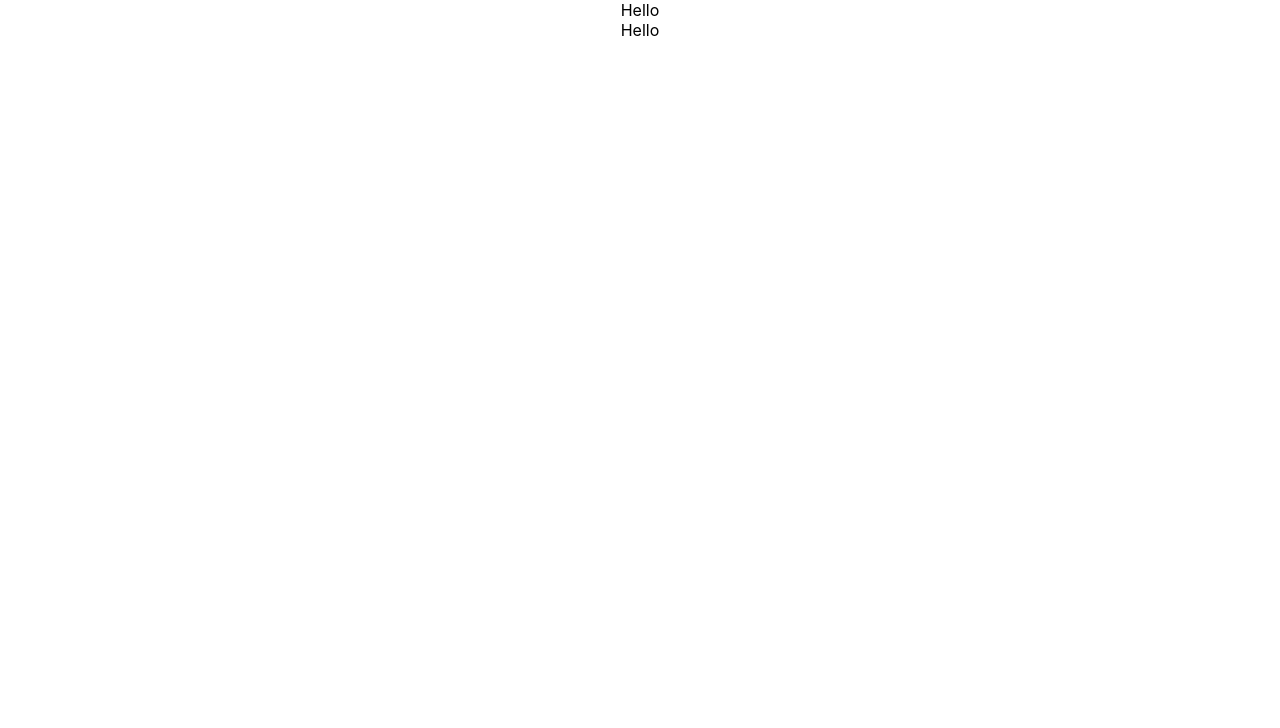
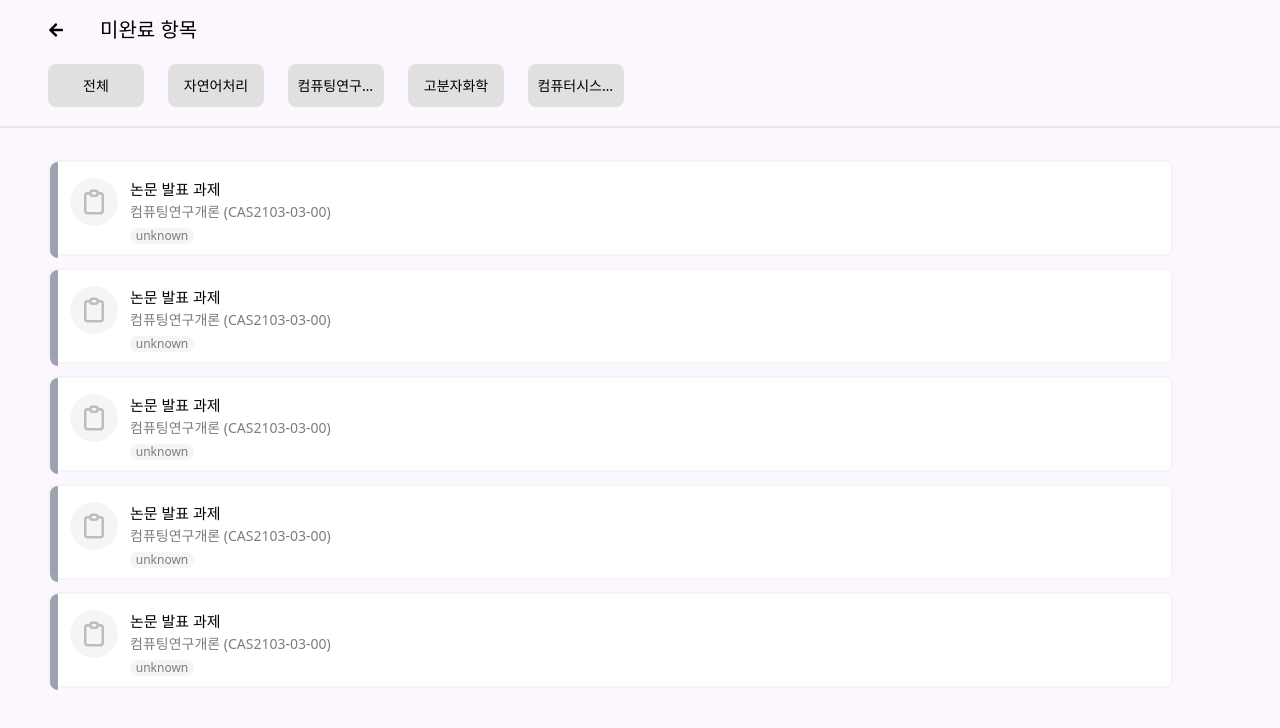
Before and after one commit to Sooobeo/Yalarmy, a React (Create React App) app in the folder yalarmy/: page / in a window 1280 px wide. Shown: the top 728 px of the page. Built offline with nearby package versions, Linux system fonts and the light colour scheme.

Commit message:
finished unfinished tasks page

```diff
--- /dev/null
+++ b/yalarmy/postcss.config.js
@@ -0,0 +1,7 @@
+
+module.exports = {
+  plugins: {
+    tailwindcss: {},
+    autoprefixer: {},
+  },
+};
--- a/yalarmy/src/App.js
+++ b/yalarmy/src/App.js
@@ -1,11 +1,10 @@
-import Calendar from './components/Calendar.js';
+import Unfinished from './pages/Unfinished.js';
 import './App.css';
 
 function App() {
   return (
     <div className="App">
-      <Calendar></Calendar>
-      <Calendar></Calendar>
+      <Unfinished></Unfinished>
     </div>
   );
 }
--- a/yalarmy/src/components/Calendar.js
+++ /dev/null
@@ -1,13 +0,0 @@
-
-function Calendar() {
-    return (
-        <div>
-            Hello
-        </div>
-    );
-
-
-}
-
-
-export default Calendar;
--- a/yalarmy/src/index.css
+++ b/yalarmy/src/index.css
@@ -1,13 +1,3 @@
-body {
-  margin: 0;
-  font-family: -apple-system, BlinkMacSystemFont, 'Segoe UI', 'Roboto', 'Oxygen',
-    'Ubuntu', 'Cantarell', 'Fira Sans', 'Droid Sans', 'Helvetica Neue',
-    sans-serif;
-  -webkit-font-smoothing: antialiased;
-  -moz-osx-font-smoothing: grayscale;
-}
-
-code {
-  font-family: source-code-pro, Menlo, Monaco, Consolas, 'Courier New',
-    monospace;
-}
+@tailwind base;
+@tailwind components;
+@tailwind utilities;
--- /dev/null
+++ b/yalarmy/src/pages/Unfinished.js
@@ -0,0 +1,112 @@
+import { FaArrowLeft } from "react-icons/fa";
+import { HiOutlineClipboard } from "react-icons/hi";
+
+function Unfinished ()
+{
+    return (
+        <div>
+            {/* Appbar */}
+            <div className = "w-[100%] h-[8em] py-[1em] px-[3em] bg-[#fcf7fe] flex flex-col gap-5 border-b-2 border-b-gray">
+                <div className = "flex flex-row gap-9 items-center">
+                    <FaArrowLeft />
+                    <h2 className = "text-xl">미완료 항목</h2>
+                </div>
+                <div className = "flex flex-row gap-6 font-medium text-sm">
+                    <div className="h-[2.7rem] w-[6rem] bg-[#e0e0e0] rounded-lg flex justify-center items-center">
+                        <span className="truncate block w-[80%] text-center">전체</span>
+                    </div>
+
+                    <div className="h-[2.7rem] w-[6rem] bg-[#e0e0e0] rounded-lg flex justify-center items-center">
+                        <span className="truncate block w-[80%] text-center">자연어처리</span>
+                    </div>
+
+                    <div className="h-[2.7rem] w-[6rem] bg-[#e0e0e0] rounded-lg flex justify-center items-center">
+                        <span className="truncate block w-[80%] text-center">컴퓨팅연구개론</span>
+                    </div>
+
+                    <div className="h-[2.7rem] w-[6rem] bg-[#e0e0e0] rounded-lg flex justify-center items-center">
+                        <span className="truncate block w-[80%] text-center">고분자화학</span>
+                    </div>
+
+                    <div className="h-[2.7rem] w-[6rem] bg-[#e0e0e0] rounded-lg flex justify-center items-center">
+                        <span className="truncate block w-[80%] text-center">컴퓨터시스템</span>
+                    </div>
+                </div>
+            </div>
+            {/* Content */}
+            <div className = "flex flex-col h-[100rem] py-[2em] px-[3em] gap-3 bg-[#fcf7fe]">
+                <div className = "flex flex-row h-[6rem] w-[95%] bg-[#ffffff] border-2 border-gray-100 rounded-lg py-[0.5rem] gap-3 py-[1rem]">
+                    <div className="relative left-0 top-[-1rem] h-[6rem] w-2 bg-gray-400 rounded-l-lg"></div>
+                    <div className = "rounded-full h-[3em] w-[3em] bg-[#f5f5f5] flex justify-center items-center">
+                        <HiOutlineClipboard className = "text-3xl text-[#bdbdbd]" />
+                    </div>
+                    <div className = "flex flex-col text-left gap-[0.1rem]">
+                        <p className = "text-[15px]">논문 발표 과제</p>
+                        <p className = "text-sm text-[#7d7d7d]">컴퓨팅연구개론 (CAS2103-03-00)</p>
+                        <div className = "h-4 my-1 w-[4em] bg-[#f5f5f5] flex justify-center items-center rounded-lg">
+                            <p className = "text-xs text-[#7d7d7d]">unknown</p>
+                        </div>
+                    </div>
+                </div>
+                <div className = "flex flex-row h-[6rem] w-[95%] bg-[#ffffff] border-2 border-gray-100 rounded-lg py-[0.5rem] gap-3 py-[1rem]">
+                    <div className="relative left-0 top-[-1rem] h-[6rem] w-2 bg-gray-400 rounded-l-lg"></div>
+                    <div className = "rounded-full h-[3em] w-[3em] bg-[#f5f5f5] flex justify-center items-center">
+                        <HiOutlineClipboard className = "text-3xl text-[#bdbdbd]" />
+                    </div>
+                    <div className = "flex flex-col text-left gap-[0.1rem]">
+                        <p className = "text-[15px]">논문 발표 과제</p>
+                        <p className = "text-sm text-[#7d7d7d]">컴퓨팅연구개론 (CAS2103-03-00)</p>
+                        <div className = "h-4 my-1 w-[4em] bg-[#f5f5f5] flex justify-center items-center rounded-lg">
+                            <p className = "text-xs text-[#7d7d7d]">unknown</p>
+                        </div>
+                    </div>
+                </div>
+                <div className = "flex flex-row h-[6rem] w-[95%] bg-[#ffffff] border-2 border-gray-100 rounded-lg py-[0.5rem] gap-3 py-[1rem]">
+                    <div className="relative left-0 top-[-1rem] h-[6rem] w-2 bg-gray-400 rounded-l-lg"></div>
+                    <div className = "rounded-full h-[3em] w-[3em] bg-[#f5f5f5] flex justify-center items-center">
+                        <HiOutlineClipboard className = "text-3xl text-[#bdbdbd]" />
+                    </div>
+                    <div className = "flex flex-col text-left gap-[0.1rem]">
+                        <p className = "text-[15px]">논문 발표 과제</p>
+                        <p className = "text-sm text-[#7d7d7d]">컴퓨팅연구개론 (CAS2103-03-00)</p>
+                        <div className = "h-4 my-1 w-[4em] bg-[#f5f5f5] flex justify-center items-center rounded-lg">
+                            <p className = "text-xs text-[#7d7d7d]">unknown</p>
+                        </div>
+                    </div>
+                </div>
+                <div className = "flex flex-row h-[6rem] w-[95%] bg-[#ffffff] border-2 border-gray-100 rounded-lg py-[0.5rem] gap-3 py-[1rem]">
+                    <div className="relative left-0 top-[-1rem] h-[6rem] w-2 bg-gray-400 rounded-l-lg"></div>
+                    <div className = "rounded-full h-[3em] w-[3em] bg-[#f5f5f5] flex justify-center items-center">
+                        <HiOutlineClipboard className = "text-3xl text-[#bdbdbd]" />
+                    </div>
+                    <div className = "flex flex-col text-left gap-[0.1rem]">
+                        <p className = "text-[15px]">논문 발표 과제</p>
+                        <p className = "text-sm text-[#7d7d7d]">컴퓨팅연구개론 (CAS2103-03-00)</p>
+                        <div className = "h-4 my-1 w-[4em] bg-[#f5f5f5] flex justify-center items-center rounded-lg">
+                            <p className = "text-xs text-[#7d7d7d]">unknown</p>
+                        </div>
+                    </div>
+                </div>
+                <div className = "flex flex-row h-[6rem] w-[95%] bg-[#ffffff] border-2 border-gray-100 rounded-lg py-[0.5rem] gap-3 py-[1rem]">
+                    <div className="relative left-0 top-[-1rem] h-[6rem] w-2 bg-gray-400 rounded-l-lg"></div>
+                    <div className = "rounded-full h-[3em] w-[3em] bg-[#f5f5f5] flex justify-center items-center">
+                        <HiOutlineClipboard className = "text-3xl text-[#bdbdbd]" />
+                    </div>
+                    <div className = "flex flex-col text-left gap-[0.1rem]">
+                        <p className = "text-[15px]">논문 발표 과제</p>
+                        <p className = "text-sm text-[#7d7d7d]">컴퓨팅연구개론 (CAS2103-03-00)</p>
+                        <div className = "h-4 my-1 w-[4em] bg-[#f5f5f5] flex justify-center items-center rounded-lg">
+                            <p className = "text-xs text-[#7d7d7d]">unknown</p>
+                        </div>
+                    </div>
+                </div>
+
+            </div>
+        </div>
+    );
+}
+
+
+
+
+export default Unfinished;
--- /dev/null
+++ b/yalarmy/tailwind.config.js
@@ -0,0 +1,10 @@
+/** @type {import('tailwindcss').Config} */
+module.exports = {
+  content: [
+    "./src/**/*.{js,jsx,ts,tsx}",
+  ],
+  theme: {
+    extend: {},
+  },
+  plugins: [],
+}
```
Also changed, not shown: yalarmy/package.json (+7 -0 lines), 1 other file (tests, documents, lock files or other folders).
